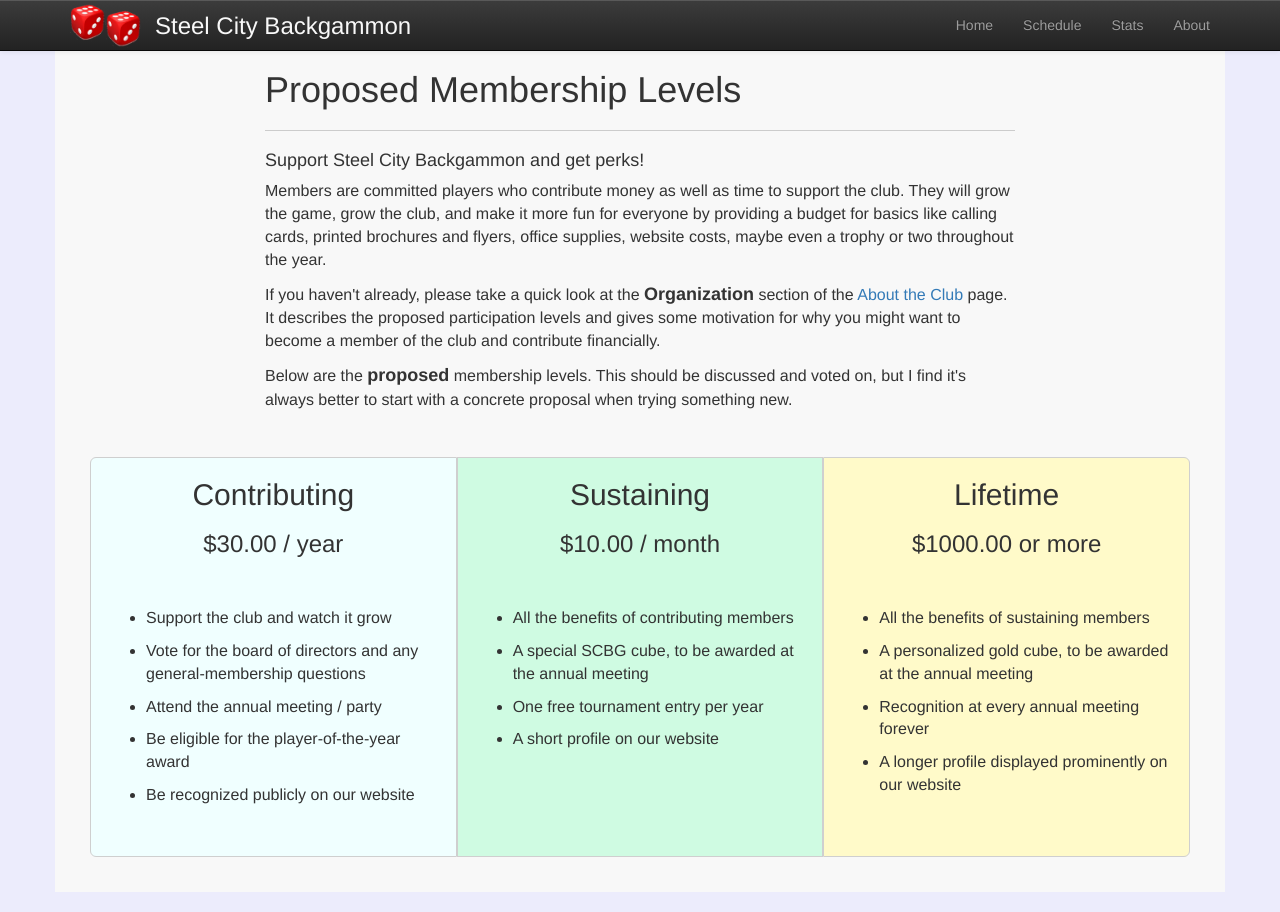
After one commit to pblackwood/steelcitybg, a PHP site: page /membership.html in a window 1280 px wide. The commit adds this page. Run offline with PHP 8.4, Linux system fonts and the light colour scheme.

Commit message:
Adds new text to support memberships.

```diff
--- a/src/css/app.css
+++ b/src/css/app.css
@@ -194,8 +194,65 @@ a.menu-selected {
     display: none;
 }
 
-.schedule, .stats, .about {
+.schedule, .stats, .about, .membership {
     margin-top: 50px;
+}
+
+.highlight {
+    font-weight: bold;
+    font-size: large;
+}
+
+.participant {
+    font-weight: bold;
+    font-size: large;
+    margin-right: 10px;
+}
+
+.participation li {
+    list-style-type: none;
+    margin-top: 10px;
+}
+
+.participation li li {
+    list-style-type: circle;
+}
+
+.memberships {
+    padding: 35px;
+}
+
+.memberships h2, .memberships h3 {
+    text-align: center;
+}
+
+.memberships ul {
+    margin-top: 40px;
+}
+
+.memberships ul li {
+    padding-top: 10px;
+}
+
+.memberships .contributing, .memberships .sustaining, .memberships .lifetime {
+    border: 1px solid #cfcfcf;
+    min-height: 400px;
+}
+
+.memberships .contributing {
+    background-color: azure;
+    border-top-left-radius: 6px;
+    border-bottom-left-radius: 6px;
+}
+
+.memberships .sustaining {
+    background-color: #cffbe2;
+}
+
+.memberships .lifetime {
+    background-color: #fffac9;
+    border-top-right-radius: 6px;
+    border-bottom-right-radius: 6px;
 }
 
 .stats h2, .stats h3 {
--- /dev/null
+++ b/src/membership.html
@@ -0,0 +1,104 @@
+<!DOCTYPE html>
+<html lang="en">
+<head>
+    <meta charset="UTF-8">
+    <meta http-equiv="X-UA-Compatible" content="IE=edge">
+    <meta name="author" content="Peter Swartwout"/>
+    <meta name="viewport" content="width=device-width, initial-scale=1">
+    <title>Steel City Backgammon - Join the Club</title>
+    <link rel="shortcut icon" href="assets/images/red_die_favicon.ico">
+    <link rel="stylesheet" href="https://maxcdn.bootstrapcdn.com/bootstrap/3.3.6/css/bootstrap.min.css"
+          integrity="sha384-1q8mTJOASx8j1Au+a5WDVnPi2lkFfwwEAa8hDDdjZlpLegxhjVME1fgjWPGmkzs7" crossorigin="anonymous">
+    <link rel="stylesheet" href="https://maxcdn.bootstrapcdn.com/bootstrap/3.3.6/css/bootstrap-theme.min.css"
+          integrity="sha384-fLW2N01lMqjakBkx3l/M9EahuwpSfeNvV63J5ezn3uZzapT0u7EYsXMjQV+0En5r" crossorigin="anonymous">
+    <!-- Site-wide styles -->
+    <link href="css/app.css" rel="stylesheet">
+</head>
+<body>
+
+<nav class="navbar navbar-default navbar-fixed-top navbar-inverse">
+    <div class="container">
+        <!-- Brand and toggle get grouped for better mobile display -->
+        <div class="navbar-header">
+            <button type="button" class="navbar-toggle collapsed" data-toggle="collapse"
+                    data-target="#navbar-collapse-1" aria-expanded="false">
+                <span class="sr-only">Toggle navigation</span>
+                <span class="icon-bar"></span>
+                <span class="icon-bar"></span>
+                <span class="icon-bar"></span>
+            </button>
+            <a class="navbar-brand" href="/">
+                <img class="brand-icon" src="assets/images/two-red-dice-logo.png"/>
+            </a>
+            <h3 class="brand-name">Steel City Backgammon</h3>
+        </div>
+
+        <!-- Collect the nav links, forms, and other content for toggling -->
+        <div class="collapse navbar-collapse" id="navbar-collapse-1">
+            <ul class="nav navbar-nav navbar-right">
+                <li><a href="/">Home</a></li>
+                <li><a href="/schedule.html">Schedule</a></li>
+                <li><a href="/stats.html">Stats</a></li>
+                <li><a href="/about.html">About</a></li>
+            </ul>
+        </div><!-- /.navbar-collapse -->
+    </div><!-- /.container -->
+</nav>
+
+<div class="container membership">
+    <div class="row">
+        <div class="col-md-8 col-md-offset-2">
+            <h1>Proposed Membership Levels</h1>
+            <hr/>
+            <h4>Support Steel City Backgammon and get perks!</h4>
+            <p>Members are committed players who contribute money as well as time to support the club.
+                They will grow the game, grow the club, and make it more fun for everyone by
+                providing a budget for basics like calling cards, printed brochures and flyers, office supplies,
+                website costs, maybe even a trophy or two throughout the year.
+            </p>
+            <p>If you haven't already, please take a quick look at the <span class="highlight">Organization</span>
+                section of the <a href="about.html">About the Club</a> page. It describes the proposed participation
+                levels and gives some motivation for why you might want to become a member of the club
+                and contribute financially.
+            </p>
+            <p>Below are the <span class="highlight">proposed</span> membership levels. This should be discussed and
+                voted on, but I find it's always better to start with a concrete proposal when trying something new.
+            </p>
+        </div>
+    </div>
+    <div class="row memberships">
+        <div class="col-xs-4 contributing">
+            <h2>Contributing</h2>
+            <h3>$30.00 / year</h3>
+            <ul>
+                <li>Support the club and watch it grow</li>
+                <li>Vote for the board of directors and any general-membership questions</li>
+                <li>Attend the annual meeting / party</li>
+                <li>Be eligible for the player-of-the-year award</li>
+                <li>Be recognized publicly on our website</li>
+            </ul>
+        </div>
+        <div class="col-xs-4 sustaining">
+            <h2>Sustaining</h2>
+            <h3>$10.00 / month</h3>
+            <ul>
+                <li>All the benefits of contributing members</li>
+                <li>A special SCBG cube, to be awarded at the annual meeting</li>
+                <li>One free tournament entry per year</li>
+                <li>A short profile on our website</li>
+            </ul>
+        </div>
+        <div class="col-xs-4 lifetime">
+            <h2>Lifetime</h2>
+            <h3>$1000.00 or more</h3>
+            <ul>
+                <li>All the benefits of sustaining members</li>
+                <li>A personalized gold cube, to be awarded at the annual meeting</li>
+                <li>Recognition at every annual meeting forever</li>
+                <li>A longer profile displayed prominently on our website</li>
+            </ul>
+        </div>
+    </div>
+</div>
+</body>
+</html>
```
Also changed, not shown: src/about.html (+61 -1 lines).
